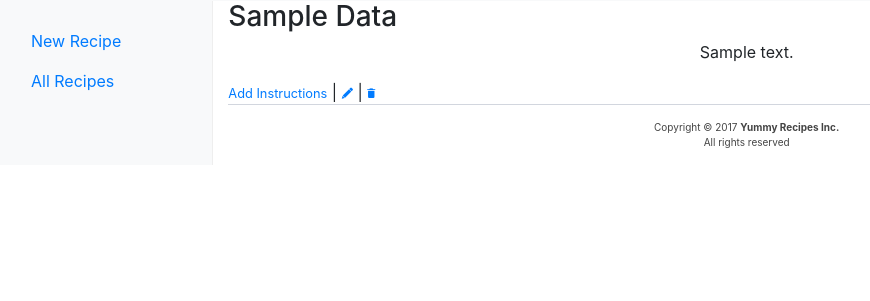
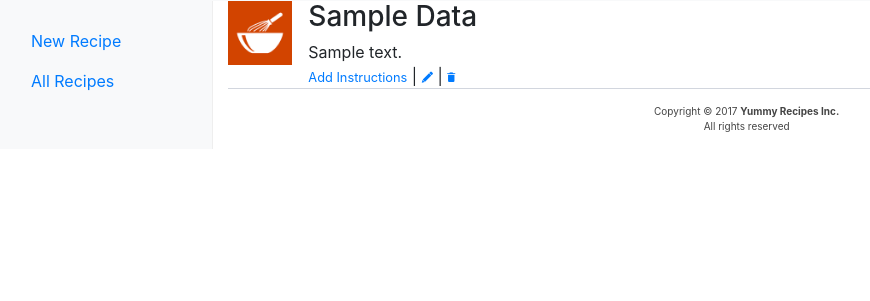
Before and after one commit to lym/yummy-recipes, a Flask app: template templates/recipes/show.html in a window 1280 px wide. Shown: the part 55-356 px from the top of the page, without its empty margins (0-870 px from the left). Run offline with Flask 2, Linux system fonts and the light colour scheme; the template is opened without the code that fills it: most values are stand-ins (such as "Sample title", 1, 10 or a date in 2020); some libraries are stand-ins or nearby versions; some web fonts are replaced.

Commit message:
Update UI of recipe show page
Wrap the content in a Bootstrap image object. This seems appropriate
since it contains multiple media.

```diff
--- a/templates/recipes/show.html
+++ b/templates/recipes/show.html
@@ -1,8 +1,13 @@
 {% extends "base.html" %}
 {% block title %} Yummy Recipes | recipe.get('title') {% endblock %}
 {% block content %}
-  <h3>{{ recipe.get('data').get('title')|title }}</h3>
-  <p>{{ recipe.get('data').get('description')|capitalize }}</p>
+  <div class="media">
+    <img class="d-flex mr-3" src="{{ url_for('static', filename='images/generic_recipe_image.png') }}"
+      alt="Recipe image" height="64" width="64">
+    <div class="media-body">
+      <h3 class="mt-0">{{ recipe.get('data').get('title')|title }}</h3>
+      {{ recipe.get('data').get('description')|capitalize }}
+      <br>
       <a href="{{ '/new_instruction' ~ '?recipe=' ~ recipe.get('id') }}">
         <small>Add Instructions</small>
       </a> |
@@ -14,6 +19,6 @@
       <a href="{{ url_for('delete_recipe') ~ '?recipe_id=' ~ recipe.get('id') }}">
         <small><i class="icon ion-android-delete"></i></small>
       </a>
+    </div>
+  </div>
 {% endblock %}
-
-ion-android-delete
```
Lines whose indentation alone changed are shown as unchanged.
